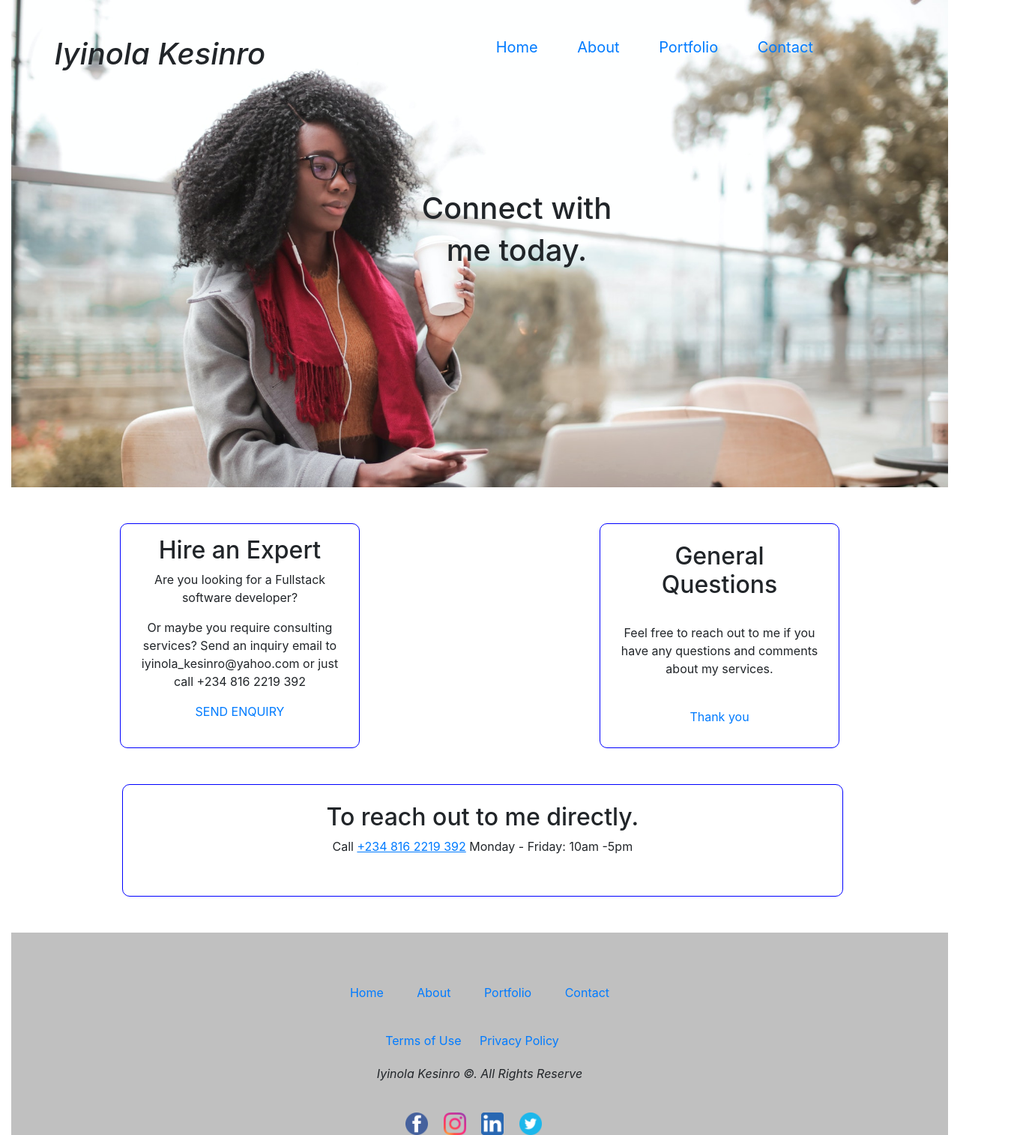
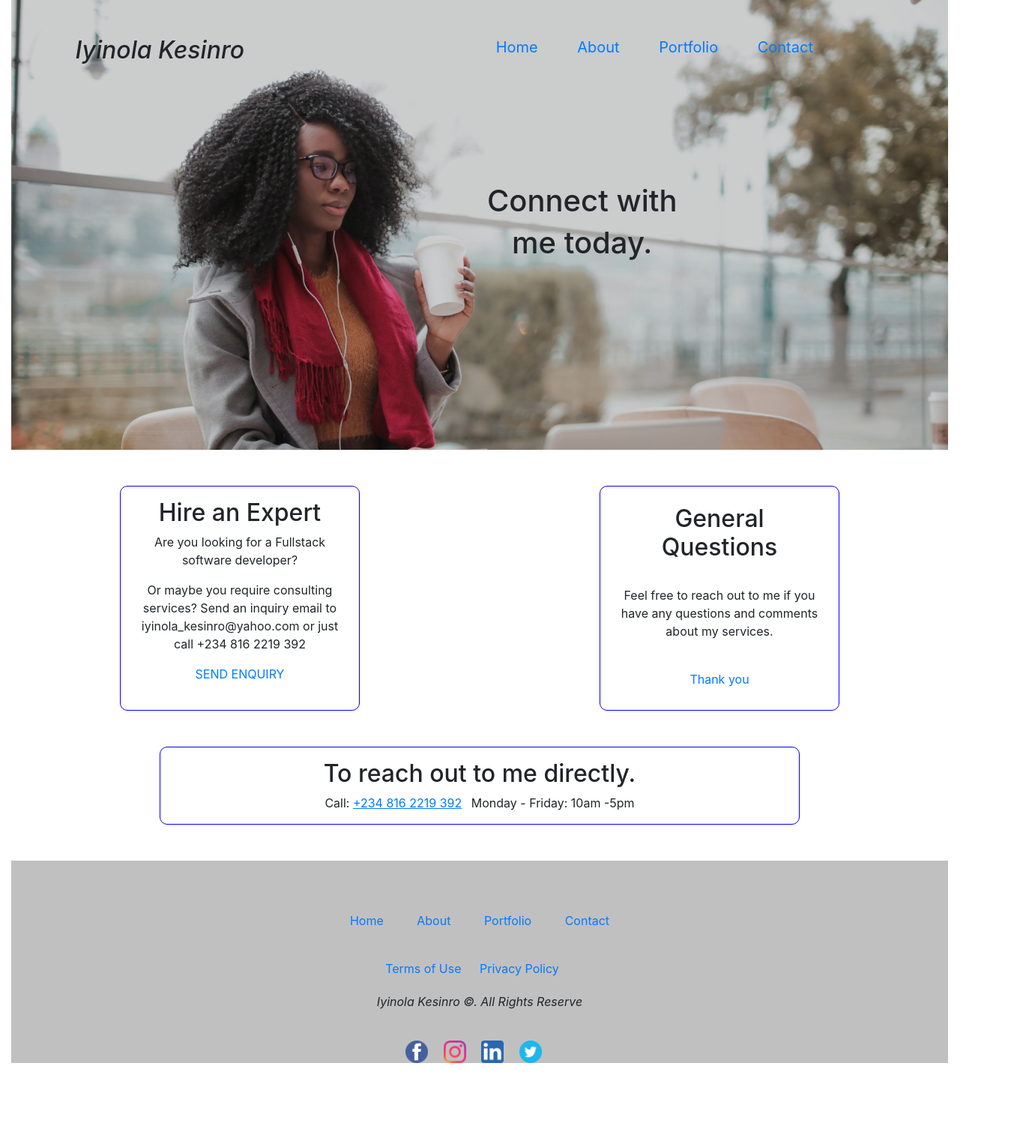
Before and after one commit to Iyinola/iyinola_portfolio_site, a plain HTML site: page contact.html in a window 1280 px wide. Shown: the whole page at 75% size, 1365 px wide, since content can reach past the window. After the commit the page ends 1418 px from the top, so only its background shows below. Drawn offline with Linux system fonts and the light colour scheme.

Commit message:
Update contact.html

```diff
--- a/contact.html
+++ b/contact.html
@@ -16,12 +16,17 @@
 	<style type="text/css">
 		.wrapper{
 			background-image: url(images/connect2.jpg);
-			background-attachment: fixed;
+			/*background-attachment: fixed;*/
 			background-repeat: no-repeat;
 			background-size: cover;
-			height:650px;
-			/*width: 100%;*/
-			background-color: rgba(0,0,0,0.7);
+			height:600px;
+			width: auto;
+		}
+
+		.overlay{
+			height: 600px;
+			width: auto;
+			background-color: rgba(0, 0, 0, 0.2);
 		}
 		.menu li{
 			list-style-type: none;
@@ -37,7 +42,7 @@
 		.connect{
 			position: relative;
 			top: 150px;
-			left: 50px;
+			left: 650px;
 		}
 
 		.contact{
@@ -48,14 +53,7 @@
 
 		.contact2{
 			border: 1px solid blue;
-			height: 150px;
 			border-radius: 10px;
-
-		}
-
-		.contactwrap{
-			position: relative;
-			left: 100px;
 		}
 
 		.footer{
@@ -79,9 +77,10 @@
 <body>
 	<div class="container-fluid">
 		<div class="wrapper">
+			<div class="overlay">
 				<div class="row">
 					<div class="col-md-4 mt-5">
-				<h1 class="text-black text-center"><i> Iyinola Kesinro</i></h1>
+						<h2 class="text-black text-center"><i> Iyinola Kesinro</i></h2>
 					</div>
 
 					<div class="col-md-8 menu text-center mt-5">
@@ -89,14 +88,15 @@
 							<li><a href="home.html" id="home" class="m-4"> Home</a></li>
 							<li><a href="home.html" class="m-4"> About</a></li>
 							<li><a href="home.html" class="m-4"> Portfolio</a></li>
-					<li><a href="#connect" class="m-4"> Contact</a></li>
+							<li><a href="contact.html" class="m-4"> Contact</a></li>
 						</ul>
 					</div>
 				</div>
 				<div class="row">
-			<div class="col-md-12 text-center pr-3  connect">
+					<div class="text-center connect">
 						<h1> Connect with </h1>
 						<h1> me today.</h1>
+					</div>
 				</div>
 			</div>
 		</div>
@@ -115,14 +115,13 @@
 		</div>
 	</div>
 
-	<div class="row m-auto  p-5 contactwrap">
-		<div class="col-md-10 text-center contact2 p-4">
-			<h2> To reach out to me directly.</h2>
-			<p> Call <u class="text-primary">+234 816 2219 392</u> Monday - Friday: 10am -5pm</p>
-		</div>
+	<div class="row my-5">
+		<div class="col-md-8 offset-sm-0 offset-md-2 contact2 text-center">
+			<h2 class="mt-3"> To reach out to me directly.</h2>
+			<p> Call: <u class="text-primary mr-2">+234 816 2219 392</u> Monday - Friday: 10am -5pm</p>
 		</div>
 
-
+	</div>
 
 	<div class="row pt-5 m-auto foot">
 			<div class="col-md-12 text-center">
@@ -138,8 +137,10 @@
 				<a href="http://www.twitter.com/iyinolakeshinro" target="_blank"><img src="images/twitter.png" width="30" class="mr-3"></a>
 			</div>
 		</div>
+	</div>
+
 	<!-- 1st modal -->
-		<div class="modal" tabindex="-1" id="terms" data-backdrop="static" data-keyboard="false">
+		<div class="modal" tabhome="-1" id="terms" data-backdrop="static" data-keyboard="false">
   			<div class="modal-dialog modal-dialog-scrollable">
     			<div class="modal-content">
     					<div class="modal-header">
@@ -168,7 +169,7 @@
   			</div>
 		</div>
 		 <!-- second modal -->
-		<div class="modal" tabindex="-1" id="sendenquiry" data-backdrop="static" data-keyboard="false">
+		<div class="modal" tabhome="-1" id="sendenquiry" data-backdrop="static" data-keyboard="false">
  			 <div class="modal-dialog modal-dialog-scrollable">
    				 <div class="modal-content">
       				<div class="modal-header">
@@ -198,7 +199,7 @@
        					<div class="form-group">
        						<textarea rows="6" cols="40" class="form-control"> Message </textarea>
        					</div>
-       					<div class="form-group form-check">
+       					<div class="form-group">
        						<select name="country" class="form-control">
        							<option name="country" value="select"> Select Country</option>
        							<option name="country" value="nigeria"> Nigeria</option>
@@ -214,7 +215,6 @@
    				</div>
   			</div>
 		</div>
-	</div>
 
 	<script type="text/javascript" src="bootstrap/js/jquery-3.6.0.js"></script>
 	<script type="text/javascript" src="bootstrap/js/popper.min.js"></script>
```
Lines whose indentation alone changed are shown as unchanged.
